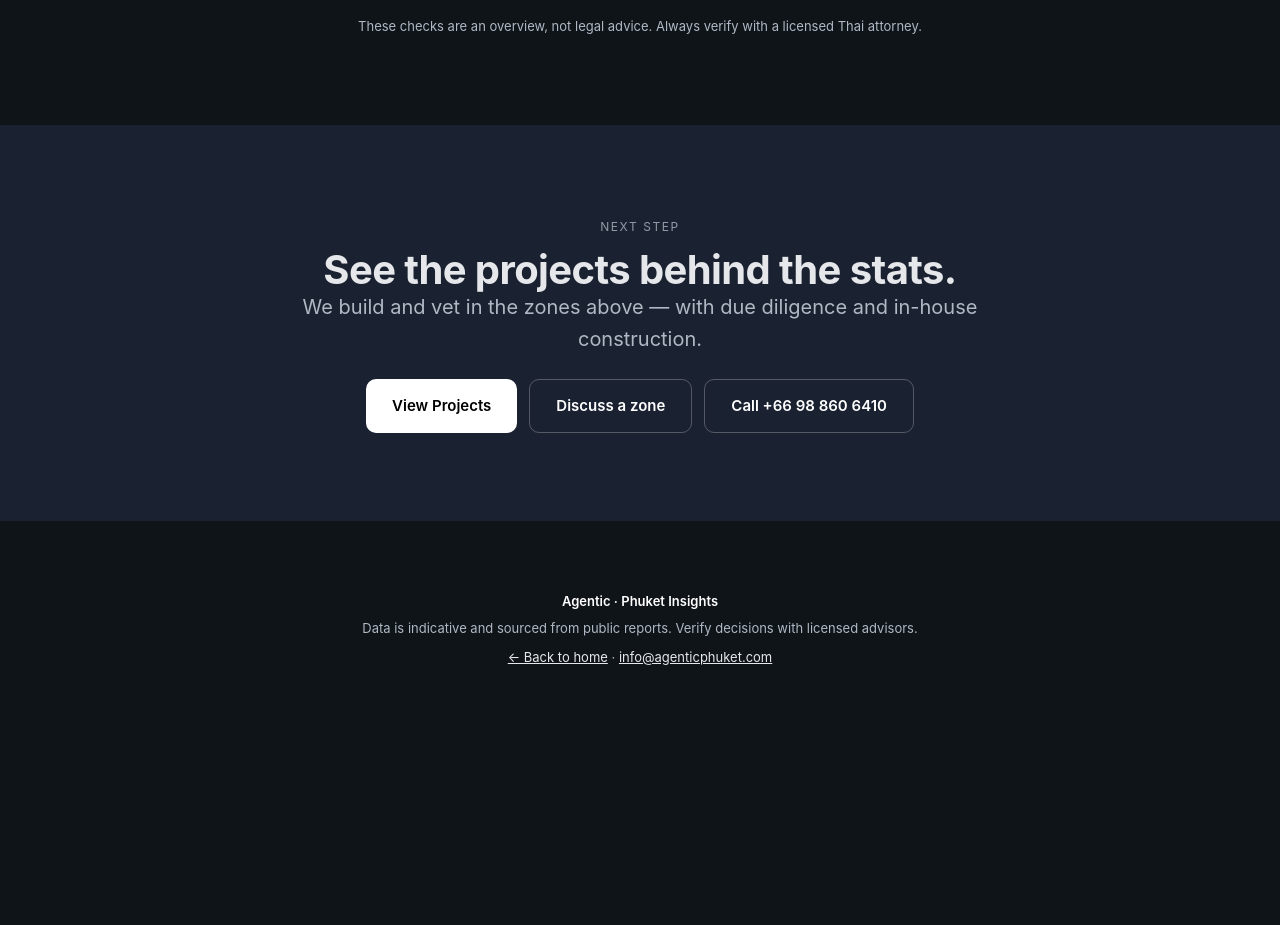
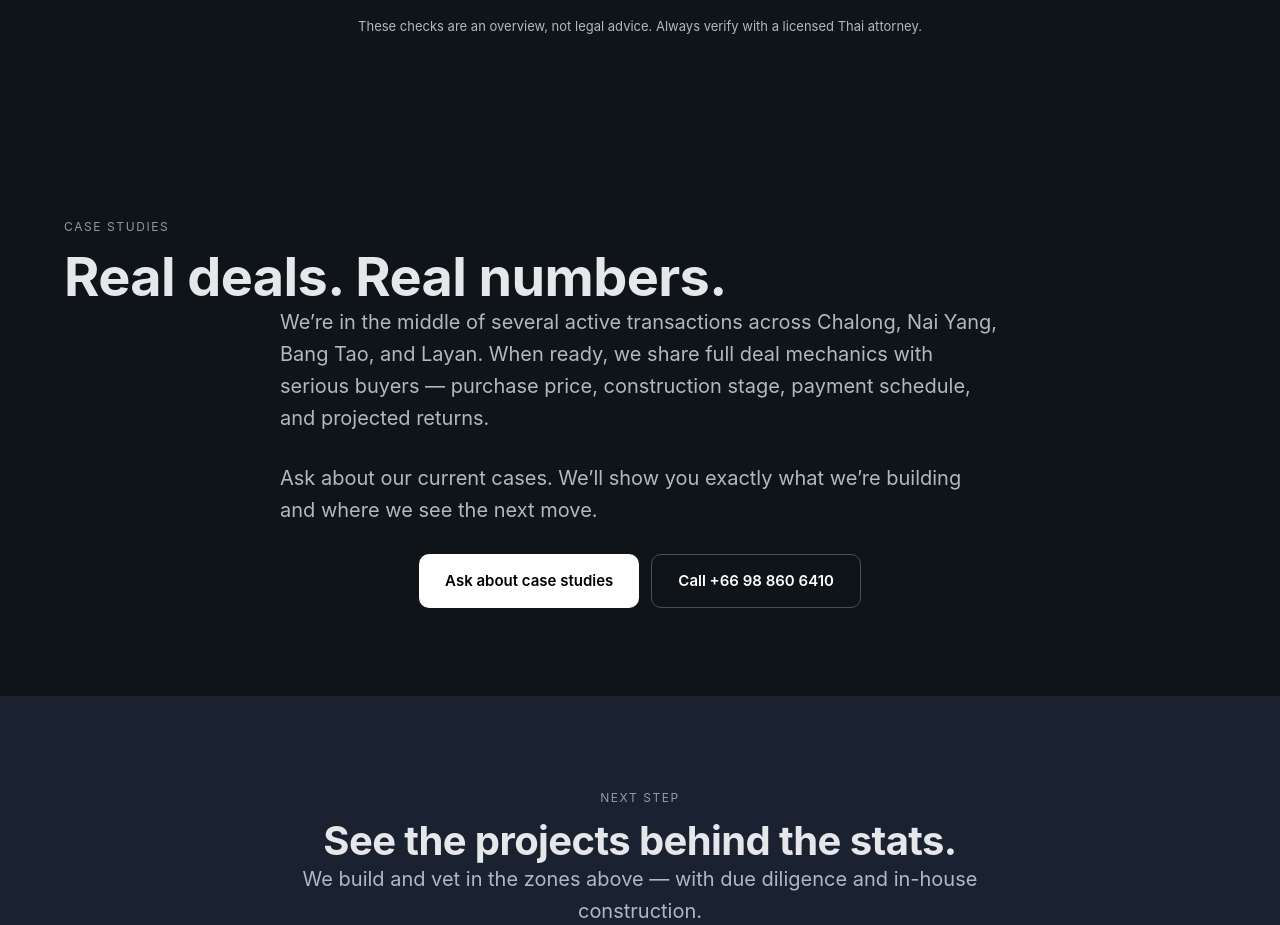
Before and after one commit to MuttiFamily/agentic-quote-api, a website: page phuket-insights/index.html in a window 1280 px wide. Shown: the part 7029-7954 px from the top of the page. Before the commit the page ends 7817 px from the top, so only its background shows below. Drawn offline with nearby package versions, Linux system fonts and the light colour scheme.

Commit message:
phuket-insights: add case studies CTA

```diff
--- a/phuket-insights/index.html
+++ b/phuket-insights/index.html
@@ -399,6 +399,19 @@
   </div>
 </section>
 
+<section class="section" id="cases">
+  <div class="container">
+    <div class="label">Case studies</div>
+    <h2 class="headline" style="margin-top:0;">Real deals. Real numbers.</h2>
+    <p class="subhead" style="margin: 0 auto 28px; max-width: 720px;">We’re in the middle of several active transactions across Chalong, Nai Yang, Bang Tao, and Layan. When ready, we share full deal mechanics with serious buyers — purchase price, construction stage, payment schedule, and projected returns.</p>
+    <p class="subhead" style="margin: 0 auto 28px; max-width: 720px;">Ask about our current cases. We’ll show you exactly what we’re building and where we see the next move.</p>
+    <div style="display: flex; gap: 12px; flex-wrap: wrap; justify-content: center; margin-top: 28px;">
+      <a class="btn btn-primary" href="mailto:info@agenticphuket.com?subject=Phuket%20Insights%20-%20Case%20studies">Ask about case studies</a>
+      <a class="btn btn-ghost" href="tel:+66898606410">Call +66 98 860 6410</a>
+    </div>
+  </div>
+</section>
+
 <section class="section section--alt">
   <div class="container" style="text-align: center;">
     <div class="label">Next step</div>
```
